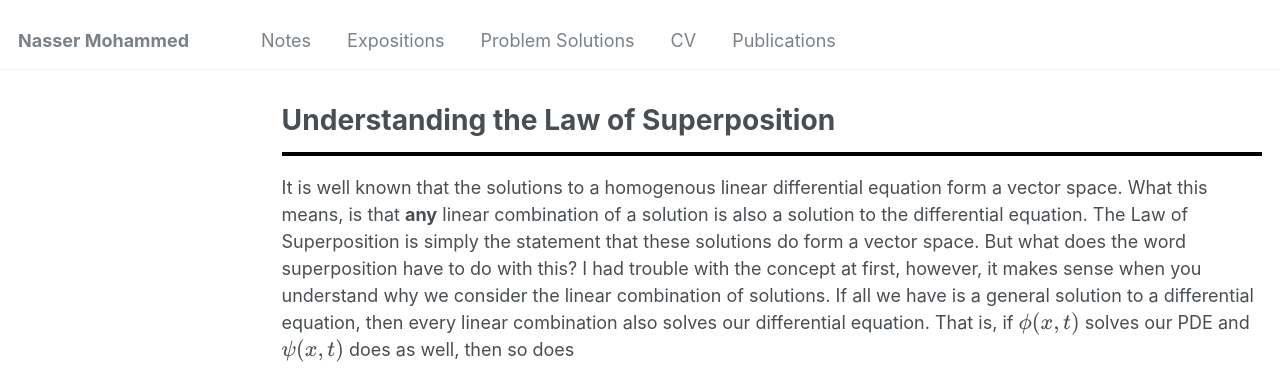
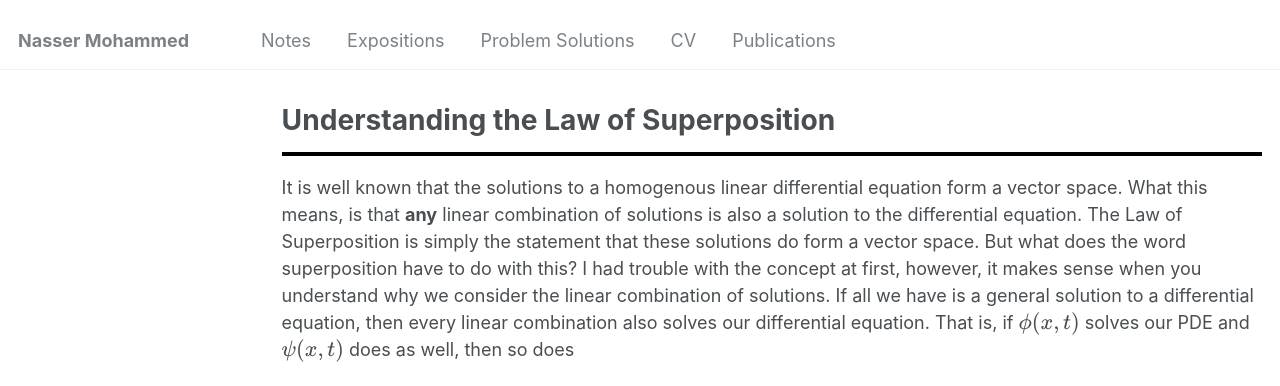
Before and after one commit to Nasser-Mohammed/Nasser-Mohammed.github.io, a Jekyll site: the page built from _pages/notes/pde/superposition.md, in a window 1280 px wide and 1151 px high. Shown: the top 386 px of the window. Built offline with Jekyll 4.4.1, drawn with Linux system fonts in a browser that asks for light colours.

Commit message:
Update superposition.md

```diff
--- a/_pages/notes/pde/superposition.md
+++ b/_pages/notes/pde/superposition.md
@@ -5,6 +5,6 @@
 author_profile: false
 ---
 <hr style="border: 2px solid black;">
-It is well known that the solutions to a homogenous linear differential equation form a vector space. What this means, is that **any** linear combination of a solution is also a solution to the differential equation. The Law of Superposition is simply the statement that these solutions do form a vector space. But what does the word superposition have to do with this? I had trouble with the concept at first, however, it makes sense when you understand why we consider the linear combination of solutions. If all we have is a general solution to a differential equation, then every linear combination also solves our differential equation. That is, if \\(\phi(x,t)\\) solves our PDE and \\(\psi(x,t)\\) does as well, then so does
+It is well known that the solutions to a homogenous linear differential equation form a vector space. What this means, is that **any** linear combination of solutions is also a solution to the differential equation. The Law of Superposition is simply the statement that these solutions do form a vector space. But what does the word superposition have to do with this? I had trouble with the concept at first, however, it makes sense when you understand why we consider the linear combination of solutions. If all we have is a general solution to a differential equation, then every linear combination also solves our differential equation. That is, if \\(\phi(x,t)\\) solves our PDE and \\(\psi(x,t)\\) does as well, then so does
 \\[\sum_{n=1}^{\infty}c_1 \cdot \phi(x,t) + c_2\cdot \psi(x,t)\\]
 Now, we can't deduce much from this, so we usually impose an initial condition. The initial condition tells us exactly what configuration of this sum satisfies our problem. In other words, the particular solution to our problem lies in a superposition of every possible solution (in the form above). Only when we solve for the necessary configuration of this combination, do we get our particular solution. This can be thought of as Schrödinger's wave function collapsing when observed. In the context of a quantum system, the state of the system (determined by Schrödinger's equation) is in several different states simultaneously, it is not until measured (/observed) that the states collapse into 1 (the observed state). Much like the quantum analog, our solution exists in many different states, more specifically, it exists in all possible states. Once we impose an initial condition on it, it collapses into a specific solution to our problem. Therefore, like the quantum system, the possibility of our solution being **any** linear combination of solutions, collapses into a single solution. This is why it's called superposition.
```
